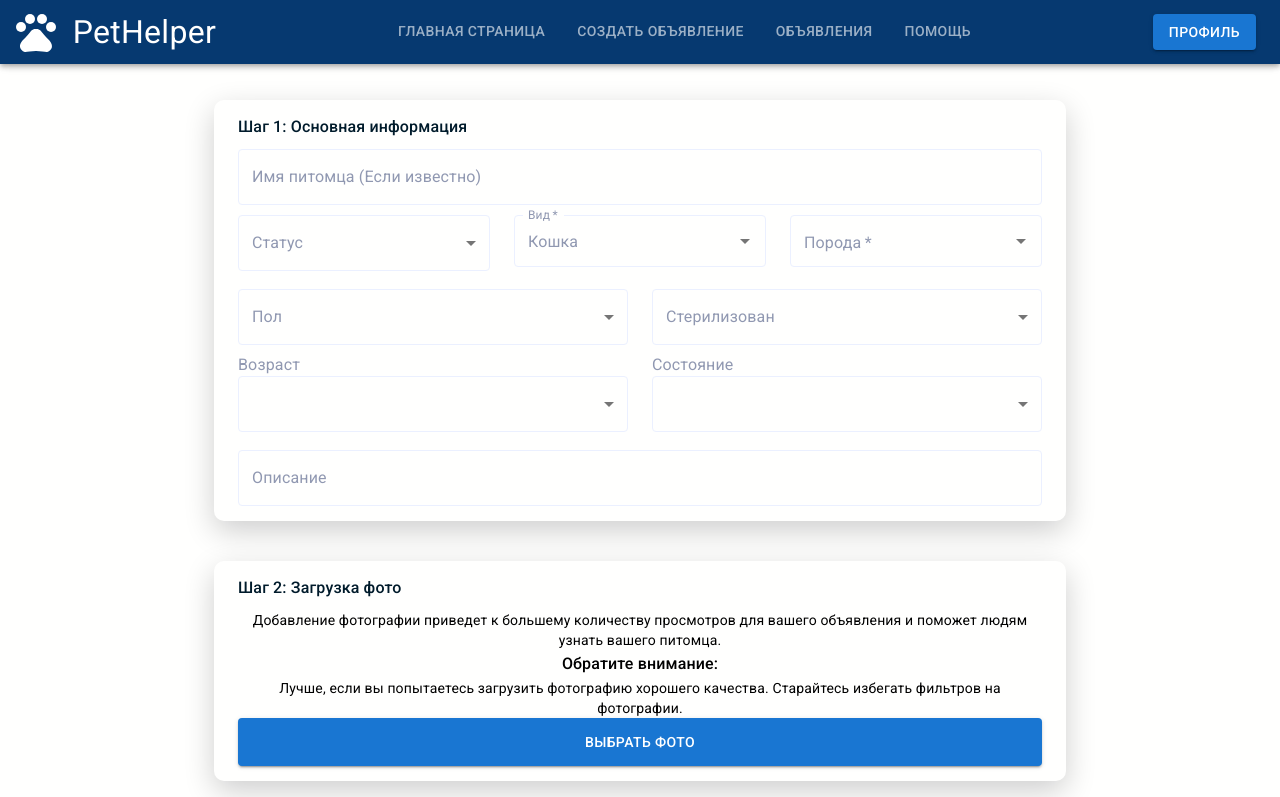
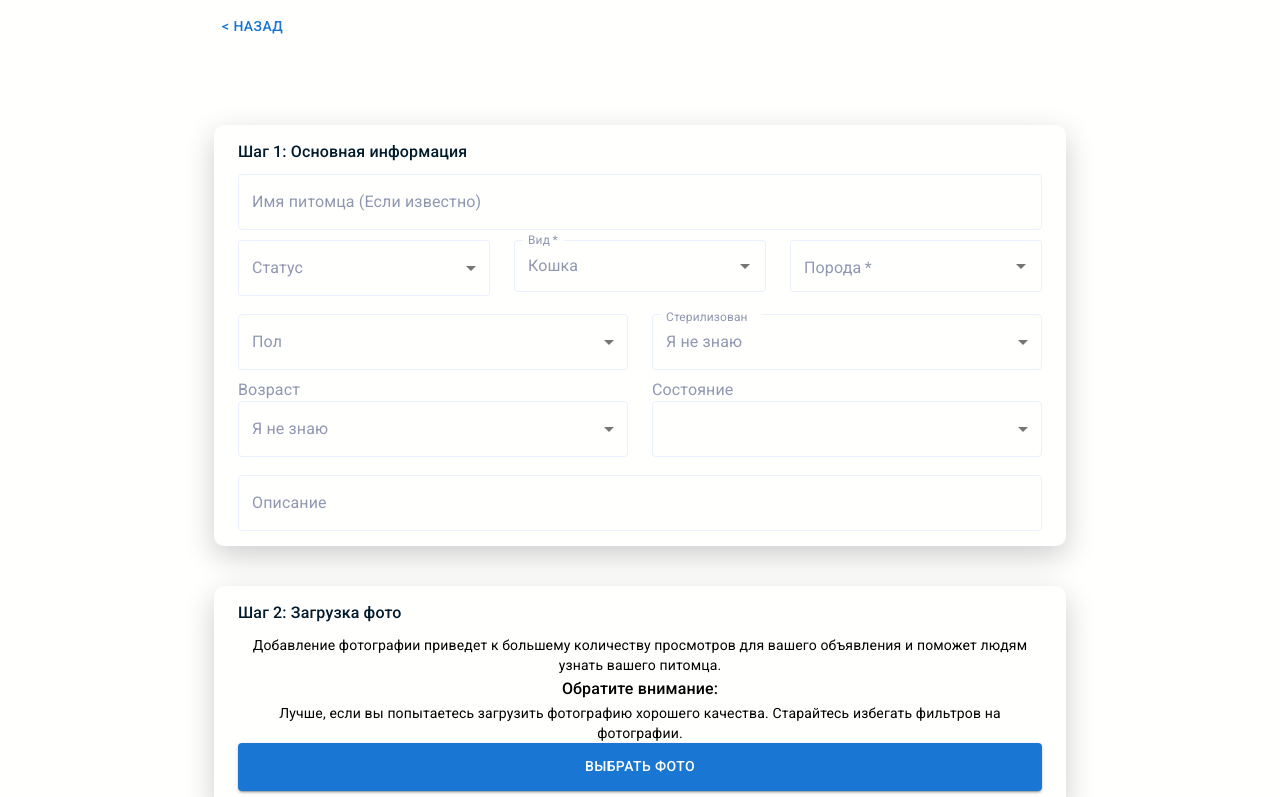
Before and after one commit to bugaichuk01/Reactjs-PetHelper, a React (Create React App) app: page /report in a window 1280 px wide. Shown: the top 797 px of the page. Built offline with nearby package versions, Linux system fonts and the light colour scheme; sample sign-in values are in the browser's storage.

Commit message:
Refactor Report.jsx page

```diff
--- a/src/pages/report/Report.jsx
+++ b/src/pages/report/Report.jsx
@@ -1,21 +1,21 @@
 import React, {useCallback, useState} from 'react';
-import Header from "../../components/header/Header";
 import useStyles from './ReportStyles';
 import BasicInfo from "../../components/report/BasicInfo";
 import UploadImage from "../../components/report/UploadImage";
 import Details from "../../components/report/Details";
 import postService from "../../_services/post.service";
-import {Container} from "@mui/material";
+import {Box, CircularProgress, Container} from "@mui/material";
 import {Link} from "react-router-dom";
 import SimpleAlert from "../../components/alerts/SimpleAlert";
 import useFormData from "../../_hooks/useFormData";
+import GoBack from "../../components/button/go-back/GoBack";
 
 
 function Report() {
     const classes = useStyles();
     const [postImage, setPostImage] = useState('');
     const [status, setStatus] = useState(null);
-    const data = useFormData({
+    const {formData, setFormData, onChange} = useFormData({
         name: '-',
         status: '',
         species: 'Кошка',
@@ -27,14 +27,12 @@ function Report() {
             address: '',
             x: '',
             y: ''
-        }
-        /*
+        },
         castration: 'Неизвестно',
-        age: '-',
-        cash: '-'
-        */
+        age: 'Неизвестно',
+        health: '',
+        award: '-'
     })
-    const {formData, setFormData, onChange} = data;
 
     const sendFile = useCallback((id) => {
         const data = new FormData();
@@ -45,20 +43,40 @@ function Report() {
     }, [postImage])
 
     const onSubmit = (e) => {
+        setStatus('loading');
         e.preventDefault();
         postService.addReport(formData).then(r => {
             postImage &&
             sendFile(r.data.id);
             setStatus(r.status);
-        });
+        })
+            .catch(err => setStatus('error'));
     }
     return (
         <Container maxWidth={'md'}>
-            <Header/>
 
-            {
-                status === 201
-                    ? (
+            <GoBack />
+            {status === 'error' && (
+                <React.Fragment>
+                    <SimpleAlert
+                        sx={{marginTop: '15px'}}
+                        severity={'error'}
+                        title={'Ошибка!'}
+                        text={'Ваше объявление не было создано, повторите попытку позже.'}
+                    />
+                    <div style={{textAlign: 'center', marginTop: '10px'}}>
+                        <Link to={'/'}>
+                            Главная страница
+                        </Link>
+                    </div>
+                </React.Fragment>
+            )}
+            {status === 'loading' && (
+                <Box sx={{textAlign: 'center'}}>
+                    <CircularProgress/>
+                </Box>
+            )}
+            {status === 201 && (
                 <React.Fragment>
                     <SimpleAlert
                         sx={{marginTop: '50px'}}
@@ -72,8 +90,8 @@ function Report() {
                         </Link>
                     </div>
                 </React.Fragment>
-                    )
-                    : (
+            )}
+            {status === null && (
                 <form onSubmit={onSubmit}>
                     <BasicInfo onChange={onChange} classes={classes} formData={formData} setFormData={setFormData}/>
                     <UploadImage onChange={onChange} classes={classes} postImage={postImage}
@@ -81,8 +99,7 @@ function Report() {
                     <Details onChange={onChange} classes={classes} formData={formData} setFormData={setFormData}/>
                     <button className={classes.button} type={'submit'}>Опубликовать</button>
                 </form>
-                    )
-            }
+            )}
         </Container>
     );
 }
```
Lines whose indentation alone changed are shown as unchanged.
